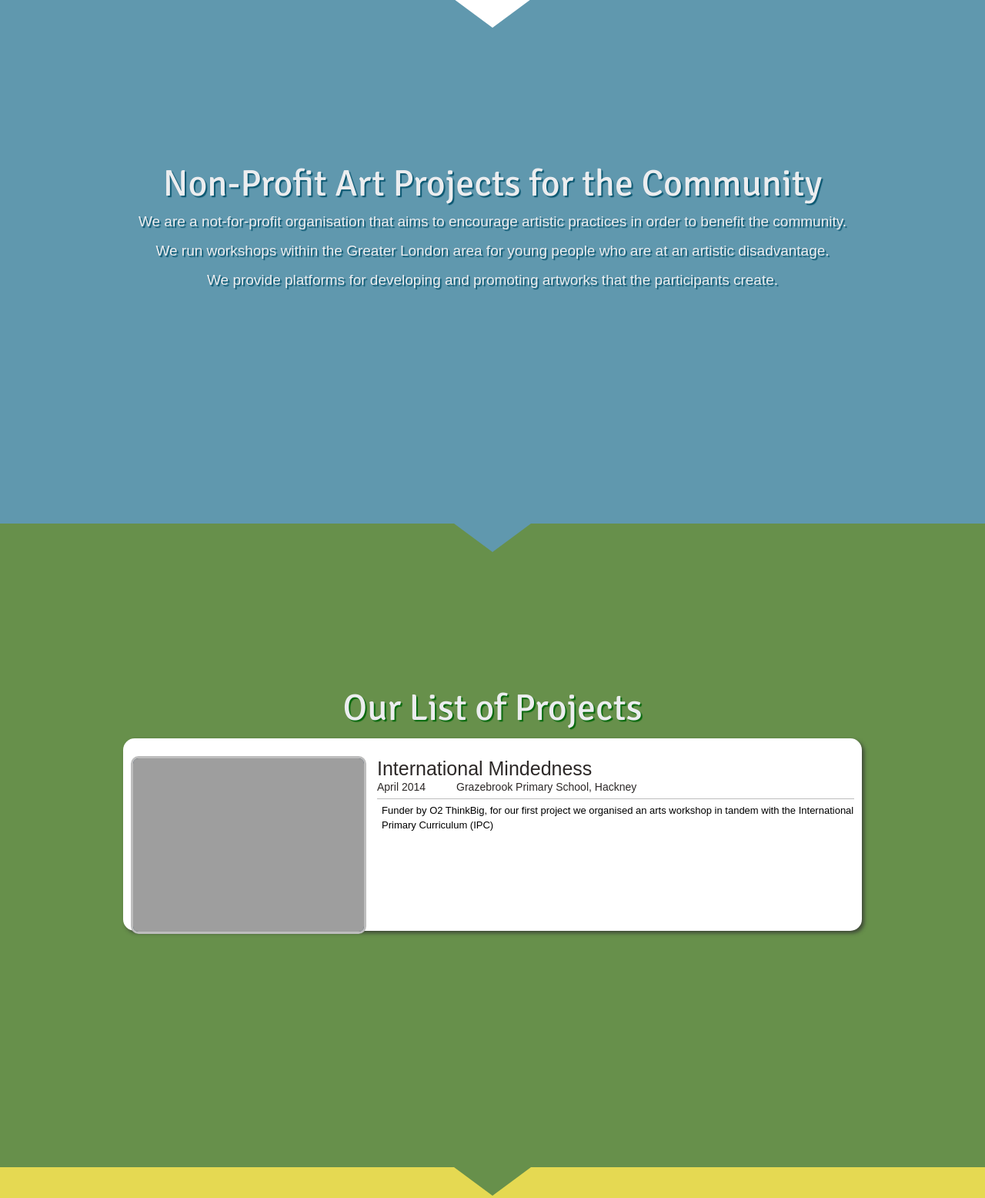
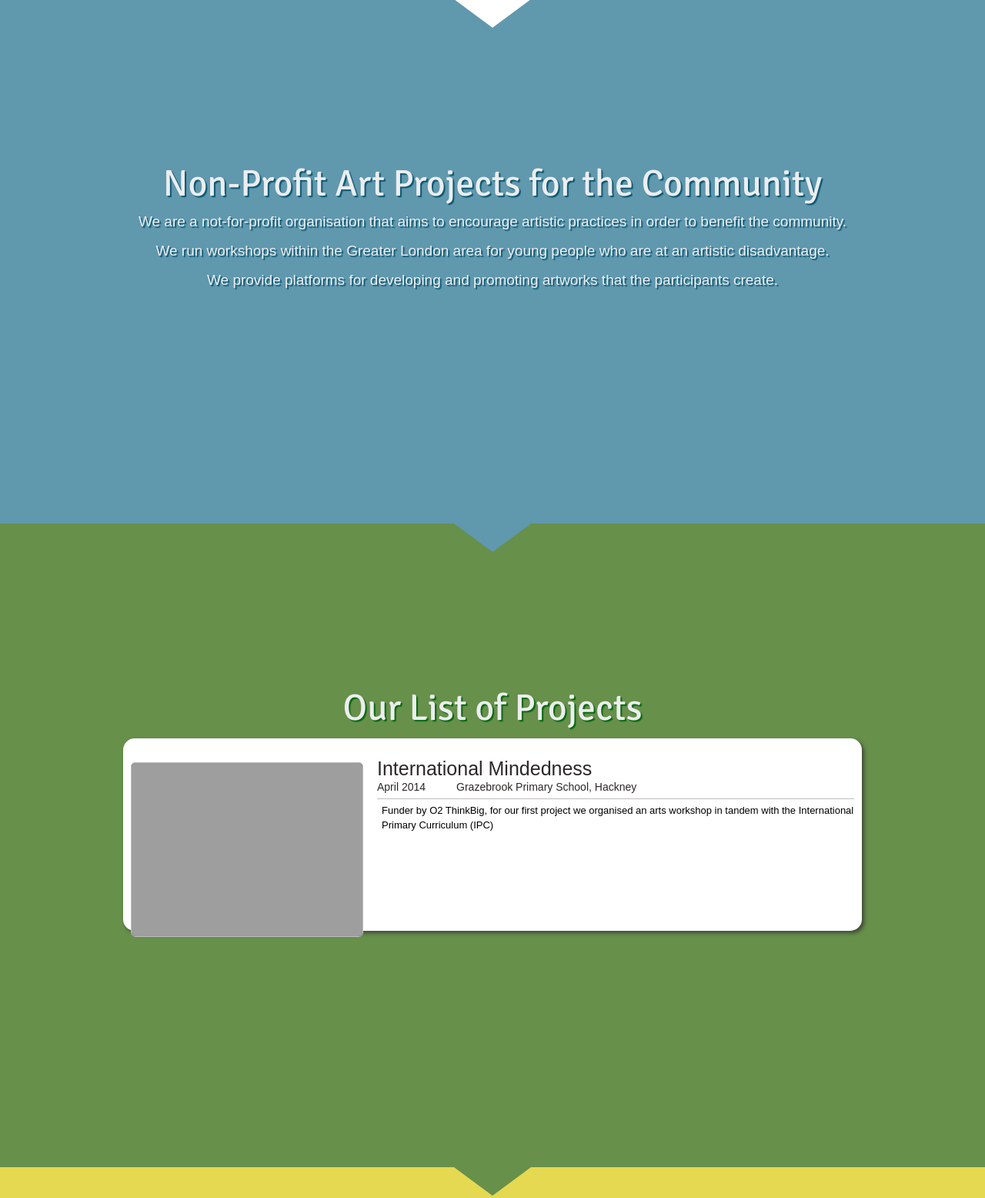
Before and after one commit to karimtabet/creativeoppsv2, a Flask app: page / in a window 1280 px wide. Shown: the part 765-2321 px from the top of the page at 77% size. Run offline with Flask 2, Linux system fonts and the light colour scheme; data comes from the database, SQL or seed files in the repository; some libraries are stand-ins or nearby versions; grey boxes are pictures that could not be loaded.

Commit message:
fixes firefox image issue, adds lightbox images

```diff
--- a/app/static/css/style.css
+++ b/app/static/css/style.css
@@ -225,9 +225,13 @@ header.page4 .hover {
 	border-bottom-width: 4px;
 }
 .box img {
-	border: 3px solid #BDBDBD;
-	border-radius: 10px;
-	margin-bottom: 19px;
+	border: 1px solid #BDBDBD;
+	border-radius: 6px;
+	background-color: #334960;
+	max-width: 300px;
+}
+#page3 .grid_4 {
+	padding: 8px 0 24px;
 }
 .box .text1 {
 	margin-bottom: 1px;
@@ -258,10 +262,6 @@ header.page4 .hover {
 #page3 .box {
 	color: #2C2827;
 	float: left;
-}
-#page3 .box img {
-	margin-bottom: 21px;
-	background-color: #334960;
 }
 #ptitle {
 	font-size: 25px;
```
Also changed, not shown: app/static/js/lightbox-close.png (added), app/static/js/lightbox-loading.gif (added), app/static/js/lightbox-next.png (added), app/static/js/lightbox-playvideo.png (added), app/static/js/lightbox-prev.png (added).
